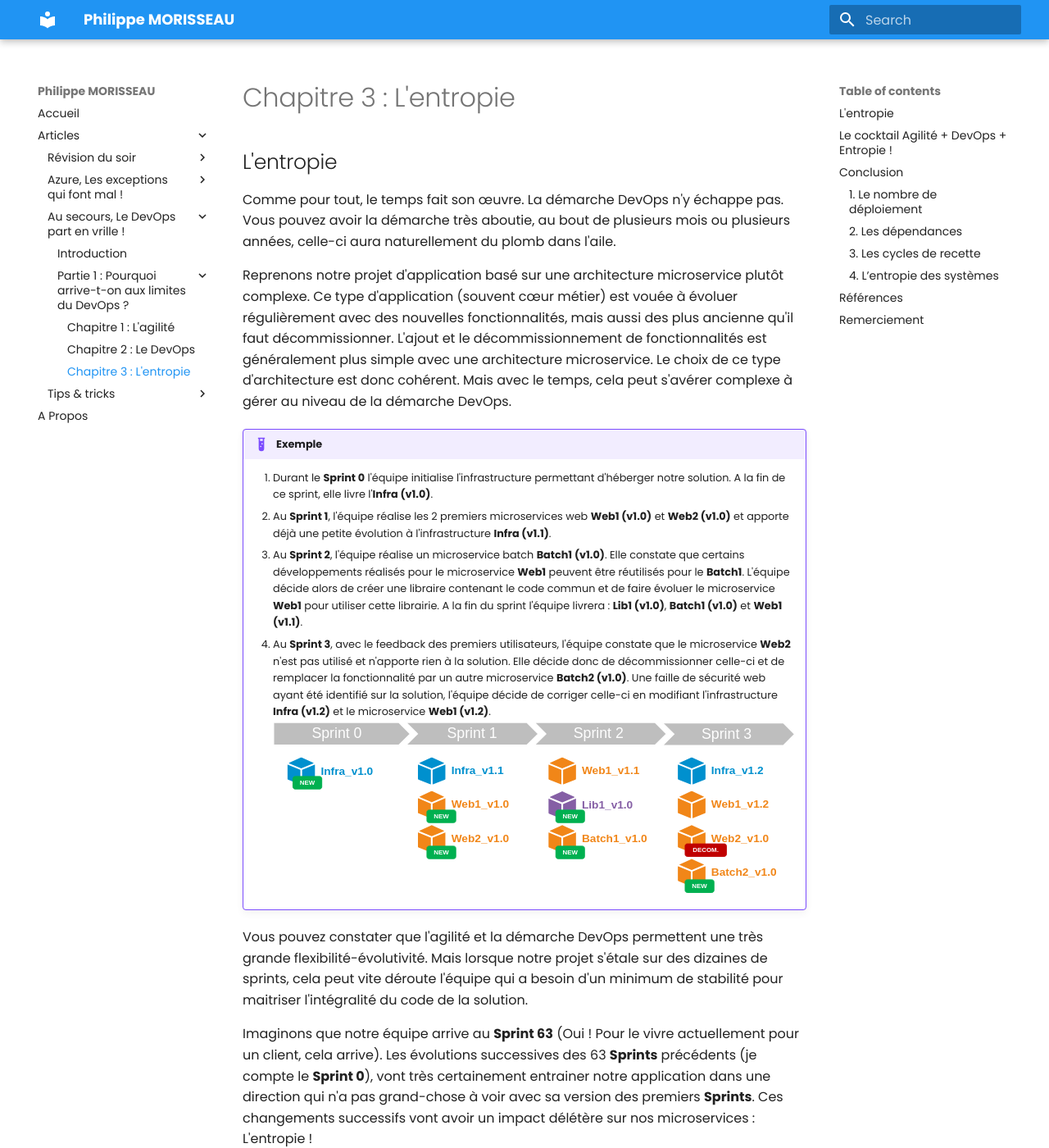
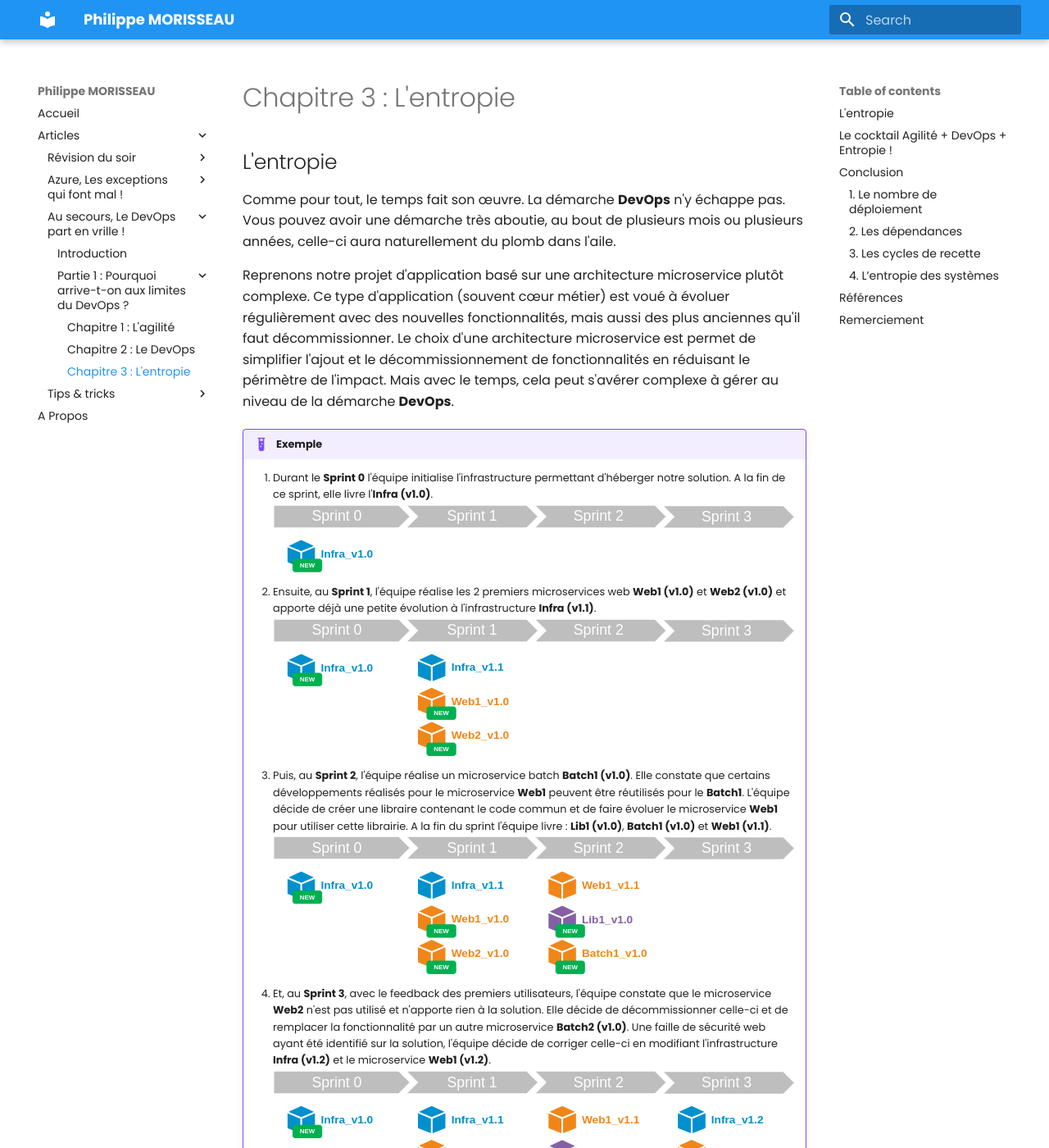
Before and after one commit to Ineaweb/Blog, an MkDocs documentation site: the page built from docs/articles/devops/vrille/03.pourquoi.entropie.md, in a window 1280 px wide and 1400 px high. Shown: the whole window at 82% size. Built offline with MkDocs 1.6.1 and Material for MkDocs 9.7.7, drawn with Linux system fonts in a browser that asks for light colours; old or Windows-style settings are respelled for this version of MkDocs; some of the changed text lies outside the part shown.

Commit message:
fix: relecture PMO

```diff
--- a/docs/articles/devops/vrille/03.pourquoi.entropie.md
+++ b/docs/articles/devops/vrille/03.pourquoi.entropie.md
@@ -8,37 +8,40 @@
 
 ## L'entropie
 
-Comme pour tout, le temps fait son œuvre. La démarche DevOps n'y échappe pas. Vous pouvez avoir la démarche très aboutie, au bout de plusieurs mois ou plusieurs années, celle-ci aura naturellement du plomb dans l'aile.
+Comme pour tout, le temps fait son œuvre. La démarche **DevOps** n'y échappe pas. Vous pouvez avoir une démarche très aboutie, au bout de plusieurs mois ou plusieurs années, celle-ci aura naturellement du plomb dans l'aile.
 
-Reprenons notre projet d'application basé sur une architecture microservice plutôt complexe. Ce type d'application (souvent cœur métier) est vouée à évoluer régulièrement avec des nouvelles fonctionnalités, mais aussi des plus ancienne qu'il faut décommissionner.
-L'ajout et le décommissionnement de fonctionnalités est généralement plus simple avec une architecture microservice. Le choix de ce type d'architecture est donc cohérent. Mais avec le temps, cela peut s'avérer complexe à gérer au niveau de la démarche DevOps.
+Reprenons notre projet d'application basé sur une architecture microservice plutôt complexe. Ce type d'application (souvent cœur métier) est voué à évoluer régulièrement avec des nouvelles fonctionnalités, mais aussi des plus anciennes qu'il faut décommissionner.
+Le choix d'une architecture microservice est permet de simplifier l'ajout et le décommissionnement de fonctionnalités en réduisant le périmètre de l'impact. Mais avec le temps, cela peut s'avérer complexe à gérer au niveau de la démarche **DevOps**.
 
 !!! example "Exemple"
     1. Durant le **Sprint 0** l'équipe initialise l'infrastructure permettant d'héberger notre solution. A la fin de ce sprint, elle livre l'**Infra (v1.0)**.
-    2. Au **Sprint 1**, l'équipe réalise les 2 premiers microservices web **Web1 (v1.0)** et **Web2 (v1.0)** et apporte déjà une petite évolution à l'infrastructure **Infra (v1.1)**.
-    3. Au **Sprint 2**, l'équipe réalise un microservice batch **Batch1 (v1.0)**. Elle constate que certains développements réalisés pour le microservice **Web1** peuvent être réutilisés pour le **Batch1**. L'équipe décide alors de créer une libraire contenant le code commun et de faire évoluer le microservice **Web1** pour utiliser cette librairie. A la fin du sprint l'équipe livrera : **Lib1 (v1.0)**, **Batch1 (v1.0)** et **Web1 (v1.1)**.
-    4. Au **Sprint 3**, avec le feedback des premiers utilisateurs, l'équipe constate que le microservice **Web2** n'est pas utilisé et n'apporte rien à la solution. Elle décide donc de décommissionner celle-ci et de remplacer la fonctionnalité par un autre microservice **Batch2 (v1.0)**. Une faille de sécurité web ayant été identifié sur la solution, l'équipe décide de corriger celle-ci en modifiant l'infrastructure **Infra (v1.2)** et le microservice **Web1 (v1.2)**.
-    ![sprint 0 à 3](../../../img/03.pourquoi.lentropie.001.svg)
+    ![sprint 0](../../../img/03.pourquoi.lentropie.001.svg)
+    2. Ensuite, au **Sprint 1**, l'équipe réalise les 2 premiers microservices web **Web1 (v1.0)** et **Web2 (v1.0)** et apporte déjà une petite évolution à l'infrastructure **Infra (v1.1)**.
+    ![sprint 1](../../../img/03.pourquoi.lentropie.002.svg)
+    3. Puis, au **Sprint 2**, l'équipe réalise un microservice batch **Batch1 (v1.0)**. Elle constate que certains développements réalisés pour le microservice **Web1** peuvent être réutilisés pour le **Batch1**. L'équipe décide de créer une libraire contenant le code commun et de faire évoluer le microservice **Web1** pour utiliser cette librairie. A la fin du sprint l'équipe livre : **Lib1 (v1.0)**, **Batch1 (v1.0)** et **Web1 (v1.1)**.
+    ![sprint 2](../../../img/03.pourquoi.lentropie.003.svg)
+    4. Et, au **Sprint 3**, avec le feedback des premiers utilisateurs, l'équipe constate que le microservice **Web2** n'est pas utilisé et n'apporte rien à la solution. Elle décide de décommissionner celle-ci et de remplacer la fonctionnalité par un autre microservice **Batch2 (v1.0)**. Une faille de sécurité web ayant été identifié sur la solution, l'équipe décide de corriger celle-ci en modifiant l'infrastructure **Infra (v1.2)** et le microservice **Web1 (v1.2)**.
+    ![sprint 3](../../../img/03.pourquoi.lentropie.004.svg)
 
-Vous pouvez constater que l'agilité et la démarche DevOps permettent une très grande flexibilité-évolutivité. Mais lorsque notre projet s'étale sur des dizaines de sprints, cela peut vite déroute l'équipe qui a besoin d'un minimum de stabilité pour maitriser l'intégralité du code de la solution.
+Vous pouvez constater que l'agilité et la démarche **DevOps** permettent une très grande flexibilité-évolutivité. Mais lorsque notre projet s'étale sur des dizaines de sprints, cela peut vite dérouter l'équipe qui a besoin d'un minimum de stabilité pour maitriser l'intégralité du code de la solution.
 
-Imaginons que notre équipe arrive au **Sprint 63** (Oui ! Pour le vivre actuellement pour un client, cela arrive). Les évolutions successives des 63 **Sprints** précédents (je compte le **Sprint 0**), vont très certainement entrainer notre application dans une direction qui n'a pas grand-chose à voir avec sa version des premiers **Sprints**. Ces changements successifs vont avoir un impact délétère sur nos microservices : L'entropie !
+Imaginons que notre équipe arrive au **Sprint 63** (Oui ! Pour le vivre actuellement pour un client, cela arrive). Les évolutions successives des 63 **Sprints** précédents vont très certainement entrainer notre application dans une direction qui n'a plus grand-chose à voir avec sa version des premiers **Sprints**. Ces changements successifs vont avoir un impact délétère sur notre démarche **DevOps** : L'entropie !
 
-![sprint 63](../../../img/03.pourquoi.lentropie.002.svg)
+![sprint 63](../../../img/03.pourquoi.lentropie.010.svg)
 
 ## Le cocktail Agilité + DevOps + Entropie !
 
 On constate que l'agilité, la démarche **DevOps** et le temps (l'entropie) apportent chacun leur lot de problématiques.
 Mais si l'on additionne tout cela, on obtient un cocktail difficile à digérer.
 
-!!! exemple "Sprint X"
-    La **UserStory X** dans le **Sprint X** impacte la librairie **Lib2**. Celle-ci est donc relivré. Pour assurer la résilience de notre solution, on va reconstruire l'ensemble des microservices utilisant cette librairie : **Web1** et **Web2** (dépendance de build). Finalement, la **UserStory X** déclenchera la création d'une nouvelle version de la **Lib2**, mais aussi le redéploiement de l'ensemble des microservices utilisant votre libairie : **Web1** et **Web2**.
-    ![sprint x](../../../img/03.pourquoi.lentropie.003.svg)
+!!! example "Sprint X"
+    La **UserStory X** dans le **Sprint X** impacte la librairie **Lib2**. Celle-ci est donc relivré. Pour assurer la résilience de notre solution, on va reconstruire l'ensemble des microservices utilisant cette librairie : **Web1** et **Web2** (dépendance de build). Finalement, la **UserStory X** déclenchera la création d'une nouvelle version de la **Lib2**, mais aussi le redéploiement de l'ensemble des microservices utilisant la libairie : **Web1** et **Web2**.
+    ![sprint x](../../../img/03.pourquoi.lentropie.011.svg)
 
-!!! exemple "Sprint X+1"
+!!! example "Sprint X+1"
     Durant le **Sprint** suivant, la **UserStory Y** consiste à créer un nouveau microservice **Web3**. Et pour héberger ce nouveau microservice nous allons devoir mettre à jour notre infrastructure (par exemple, instancier une nouvelle **Azure WebApp**). Afin de pouvoir déployer mon nouveau microservice nous devons avoir au préalable déployer la mise à jour de l'infrastructure (dépendance de déploiement).
     Durant ce **Sprint**, l'équipe de recette métier détecte une anomalie sur le service **Web1** lié à la dernière évolution de la **Lib2**, l'équipe va donc faire un **hotfix** sur le **Web1**.
-    ![sprint x+1](../../../img/03.pourquoi.lentropie.004.svg)
+    ![sprint x+1](../../../img/03.pourquoi.lentropie.012.svg)
 
 
 ## Conclusion
```
Also changed, not shown: docs/img/03.pourquoi.lentropie.001.svg, docs/img/03.pourquoi.lentropie.002.svg, docs/img/03.pourquoi.lentropie.003.svg, docs/img/03.pourquoi.lentropie.004.svg, docs/img/03.pourquoi.lentropie.005.svg (added), docs/img/03.pourquoi.lentropie.010.svg (added), docs/img/03.pourquoi.lentropie.011.svg (added), docs/img/03.pourquoi.lentropie.012.svg (added).
